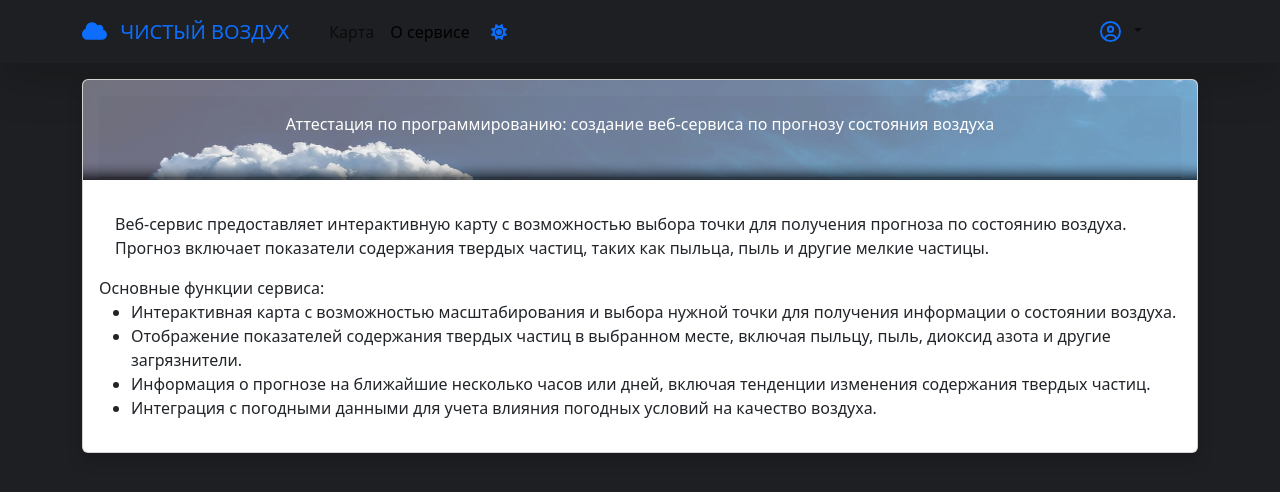
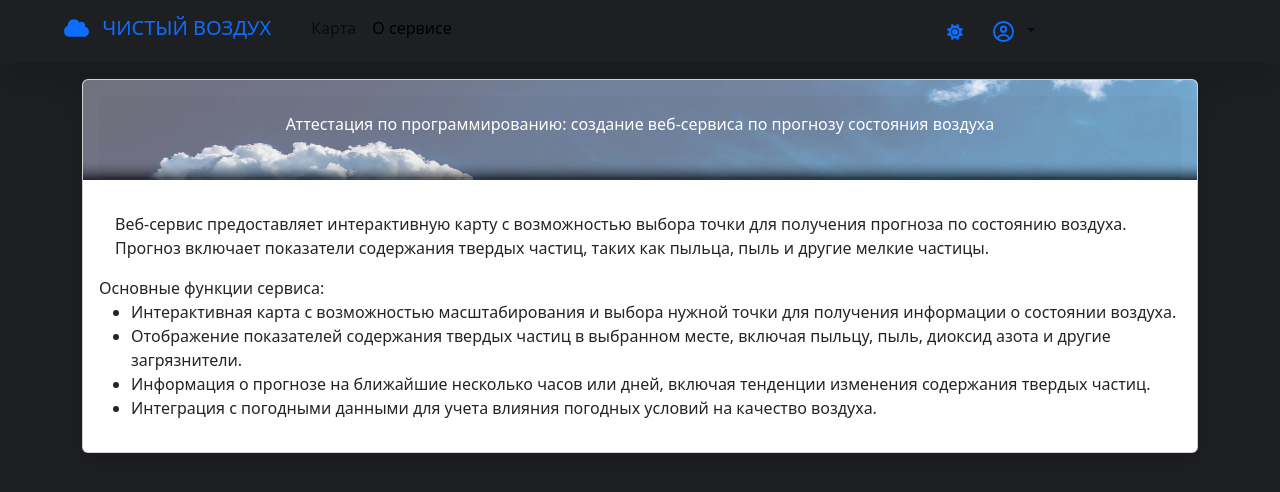
Before and after one commit to mrhumster/events-world-app, a React (Create React App) app in the folder frontend/: page /about in a window 1280 px wide. Shown: the top 492 px of the page. Built offline with nearby package versions, Linux system fonts and the light colour scheme; no server answers.

Commit message:
fix Navbar.tsx

```diff
--- a/frontend/public/index.html
+++ b/frontend/public/index.html
@@ -27,7 +27,7 @@
   </head>
   <body>
     <noscript>Необходимо включить JavaScript для правильной работы сайта</noscript>
-    <div id="root" style="width: 100vw"></div>
+    <div id="root"></div>
     <!--
       This HTML file is a template.
       If you open it directly in the browser, you will see an empty page.
--- a/frontend/src/App.css
+++ b/frontend/src/App.css
@@ -1,15 +1,9 @@
-:root {
-    --leaflet-tile-filter: brightness(0.6) invert(1) contrast(3) hue-rotate(200deg) saturate(0.3) brightness(0.7);
+body {
+    width: 100vw;
 }
 
-@media (prefers-color-scheme: dark) {
-    .leaflet-tile {
-        filter: var(--leaflet-tile-filter, none);
-    }
-
-    .leaflet-container {
-        background: #303030;
-    }
+div#root {
+    width: 100vw;
 }
 
 .leaflet-popup {
@@ -42,7 +36,7 @@ canvas.light {
 }
 
 .leaflet-container {
-  width: calc(100vw);
+  width: 100vw;
   height: calc(100vh - 64px);
 }
 
--- a/frontend/src/components/map/Map.tsx
+++ b/frontend/src/components/map/Map.tsx
@@ -1,12 +1,8 @@
-import React, {useEffect, useRef, useState} from "react";
+import React, {useRef, useState} from "react";
 import {LayersControl, MapContainer, TileLayer } from "react-leaflet";
-
-import styles from './styles.module.css'
 import 'leaflet/dist/leaflet.css';
 import { MarkerList } from './MarkerList';
 import {MapEvents} from './MapEvents'
-import {current} from "@reduxjs/toolkit";
-import {useGetUserDataQuery} from "../../services/backend";
 
 const defaultPosition = {
   lat: 55.75,
--- a/frontend/src/components/map/MapEvents.tsx
+++ b/frontend/src/components/map/MapEvents.tsx
@@ -1,6 +1,7 @@
 import {useMapEvent} from "react-leaflet";
 import React from "react";
 import {MarkerIFace} from "./Map";
+import {useMap} from "usehooks-ts";
 
 
 interface MapEventsProps {
@@ -11,7 +12,6 @@ interface MapEventsProps {
 
 export function MapEvents(props:MapEventsProps) {
     const {setShowSearch, setMarkerList} = props
-
     // eslint-disable-next-line @typescript-eslint/no-unused-vars
     const clickHandler = useMapEvent('click', (e) => {
        setShowSearch(false)
--- a/frontend/src/components/map/MarkerComponent.tsx
+++ b/frontend/src/components/map/MarkerComponent.tsx
@@ -3,6 +3,7 @@ import {Statistic} from "./Statistic";
 import React, {useEffect, useRef} from "react";
 import L from "leaflet";
 import {useGetUserDataQuery} from "../../services/backend";
+import {useMap} from "usehooks-ts";
 
 const icon: L.Icon<L.IconOptions> = L.icon({
         iconUrl: require('../../images/pin_red.png'),
@@ -16,7 +17,7 @@ export const MarkerComponent = (props: any) => {
     const markerRef = useRef(null)
     const UserData = useGetUserDataQuery({})
     const current_theme = UserData.data?.data[0].theme
-
+    useMap();
     useEffect(() => {
         const marker = markerRef.current
         if (marker) {
--- a/frontend/src/components/map/Statistic.tsx
+++ b/frontend/src/components/map/Statistic.tsx
@@ -2,7 +2,6 @@ import React from "react";
 import {ChartData} from "chart.js";
 import {Bar} from "react-chartjs-2";
 import styles from "./styles.module.css";
-import darkstyles from "./dark.styles.module.css";
 
 import {
     Chart as ChartJS,
--- a/frontend/src/components/navigation/Navbar.tsx
+++ b/frontend/src/components/navigation/Navbar.tsx
@@ -1,9 +1,10 @@
-import React, {useEffect} from "react";
-import {Navbar, Container, NavDropdown, Nav, Button, Card} from "react-bootstrap";
+import React from "react";
+import {Navbar, NavDropdown, Nav, Button, Card} from "react-bootstrap";
+import Container from 'react-bootstrap/Container';
 import {useLocation} from "react-router-dom";
 import {getUser, useUserActions} from '../../hooks';
 import {SearchInput} from '../search/'
-import {faCloud, faSun} from "@fortawesome/free-solid-svg-icons";
+import {faCloud, faMoon, faSun} from "@fortawesome/free-solid-svg-icons";
 import {FontAwesomeIcon} from "@fortawesome/react-fontawesome";
 import {faCircleUser} from "@fortawesome/free-regular-svg-icons";
 import {useGetUserDataQuery, useUpdateUserMutation} from "../../services/backend";
@@ -21,7 +22,7 @@ export function Navigationbar(props:NavigationbarProps) {
     const {data, refetch} = useGetUserDataQuery({})
     const current_theme = data?.data[0].theme
     const handleLogout = () => userAction.logout()
-    const isThisPath = (pathname:string) => location.pathname.match(`^${pathname}$`)
+    const isThisPath = (pathname: string) => location.pathname.match(`^${pathname}$`)
 
     const handlerChangeTheme = () => {
         updateUser({
@@ -31,44 +32,59 @@ export function Navigationbar(props:NavigationbarProps) {
     }
 
     return (
-        <Navbar variant="pills" bg={current_theme} className="shadow-lg" data-bs-theme={current_theme}>
-            <Container className="d-flex">
-                <Navbar.Brand href="/">
-                    <FontAwesomeIcon icon={faCloud} style={{color: "var(--bs-blue)",}} />{' '}
+        <Navbar variant="pills" bg={current_theme} className="shadow-lg d-flex flex-row justify-content-around align-items-stretch" data-bs-theme={current_theme}>
+
+                        <Navbar.Brand className="ms-3 ps-5" href="/">
+                            <FontAwesomeIcon icon={faCloud} style={{color: "var(--bs-blue)",}}/>{' '}
                             <span className="navbar-brand fw-light text-primary ms-2 text-uppercase" id="logo">Чистый воздух</span>
                         </Navbar.Brand>
-                <Nav fill={true}>
-                    {isThisPath('/') ? <Nav.Link active href='/'>Карта</Nav.Link> : <Nav.Link href='/'>Карта</Nav.Link>}
-                    {isThisPath('/about') ? <Nav.Link active href='/about'>О сервисе</Nav.Link> : <Nav.Link href='/about'>О сервисе</Nav.Link>}
+
+                        <Nav className="flex-fill">
+                            {isThisPath('/') ? <Nav.Link active href='/'>Карта</Nav.Link> :
+                                <Nav.Link href='/'>Карта</Nav.Link>}
+                            {isThisPath('/about') ? <Nav.Link active href='/about'>О сервисе</Nav.Link> :
+                                <Nav.Link href='/about'>О сервисе</Nav.Link>}
                         </Nav>
-                { isThisPath('/') && setShowSearch ? <SearchInput setShowSearch={setShowSearch} /> : <></>}
-                <Button variant="link" onClick={handlerChangeTheme}><FontAwesomeIcon icon={faSun} /></Button>
-                <Navbar.Collapse className="justify-content-end">
+
+                        {isThisPath('/') && setShowSearch ? <SearchInput setShowSearch={setShowSearch}/> : <></>}
+                        <div className="flex-fill text-end align-self-center">
+                            <Button variant="link" onClick={handlerChangeTheme}>{current_theme === 'light' ?
+                                <FontAwesomeIcon icon={faMoon}/> : <FontAwesomeIcon icon={faSun}/>}
+                            </Button>
+                        </div>
+
+
+                        <Navbar.Collapse className="flex-fill">
                             <Nav>
-                        <NavDropdown className="me-5" menuVariant="light"
+                                <NavDropdown menuVariant="light"
                                              title={
-                            <Button size="sm" variant="link" className="text-uppercase text-decoration-none link-offset-3">
-                                <FontAwesomeIcon icon={faCircleUser} size='xl' />{' '}{user?.username}
+                                                 <Button size="sm" variant="link"
+                                                         className="text-uppercase text-decoration-none link-offset-3">
+                                                     <FontAwesomeIcon icon={faCircleUser}
+                                                                      size='xl'/>{' '}{user?.username}
                                                  </Button>}>
                                     <Container>
                                         <Card className="text-center">
                                             <Card.Body>
-                                            <div><FontAwesomeIcon icon={faCircleUser} size='2xl' style={{color: "#404040"}}/></div>
-                                            <Nav.Link className="inline" href={'mailto:'+user?.email}>{user?.email}</Nav.Link>
+                                                <div><FontAwesomeIcon icon={faCircleUser} size='2xl'
+                                                                      style={{color: "#404040"}}/></div>
+                                                <Nav.Link className="inline"
+                                                          href={'mailto:' + user?.email}>{user?.email}</Nav.Link>
                                             </Card.Body>
                                         </Card>
                                     </Container>
 
-                            <NavDropdown.Divider />
+                                    <NavDropdown.Divider/>
                                     <NavDropdown.Item>
                                         <div className="d-grid gap-2">
-                                <Button variant='outline-danger' size='sm' onClick={handleLogout}>Выйти</Button>
+                                            <Button variant='outline-danger' size='sm'
+                                                    onClick={handleLogout}>Выйти</Button>
                                         </div>
                                     </NavDropdown.Item>
                                 </NavDropdown>
                             </Nav>
                         </Navbar.Collapse>
-            </Container>
+
         </Navbar>
     )
 }
--- a/frontend/src/components/search/SearchInput.tsx
+++ b/frontend/src/components/search/SearchInput.tsx
@@ -15,13 +15,14 @@ export const SearchInput = (props:SearchInputProps) => {
     useHotkeys('ctrl+k', () => setShowSearch(true), { preventDefault: true })
 
     return (
-        <Button variant="outline-primary" className="ms-3 rounded-5" onClick={handleClick}>
+        <div className="flex-fill">
+        <Button variant="outline-primary" className="rounded-5" onClick={handleClick}>
             <Container className="d-flex align-items-center justify-content-center px-0">
             <FontAwesomeIcon icon={faMagnifyingGlass}/>
             <span className={styles.search_button_text}>Поиск</span>
             <kbd className="bg-primary mx-1">Ctrl</kbd><kbd className="bg-primary">K</kbd>
             </Container>
         </Button>
-
+        </div>
     )
 }
--- a/frontend/src/components/search/styles.module.css
+++ b/frontend/src/components/search/styles.module.css
@@ -29,7 +29,7 @@ body {
 }
 .search_body {
     min-height: 50px;
-    max-height: 50vw;
+    max-height: 50vh;
     overflow-y: auto;
     overflow-x: hidden;
 }
```
Lines whose indentation alone changed are shown as unchanged.
